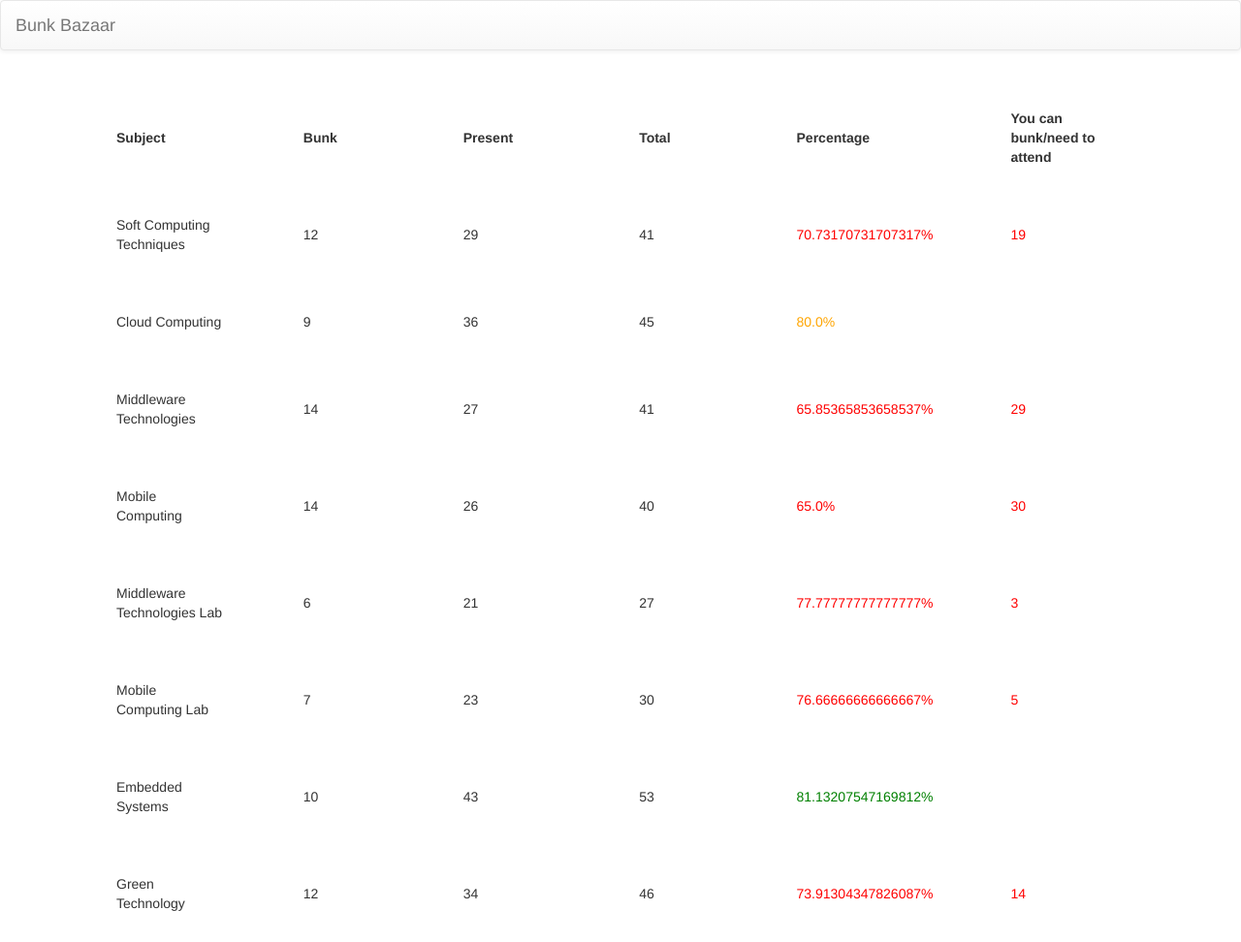
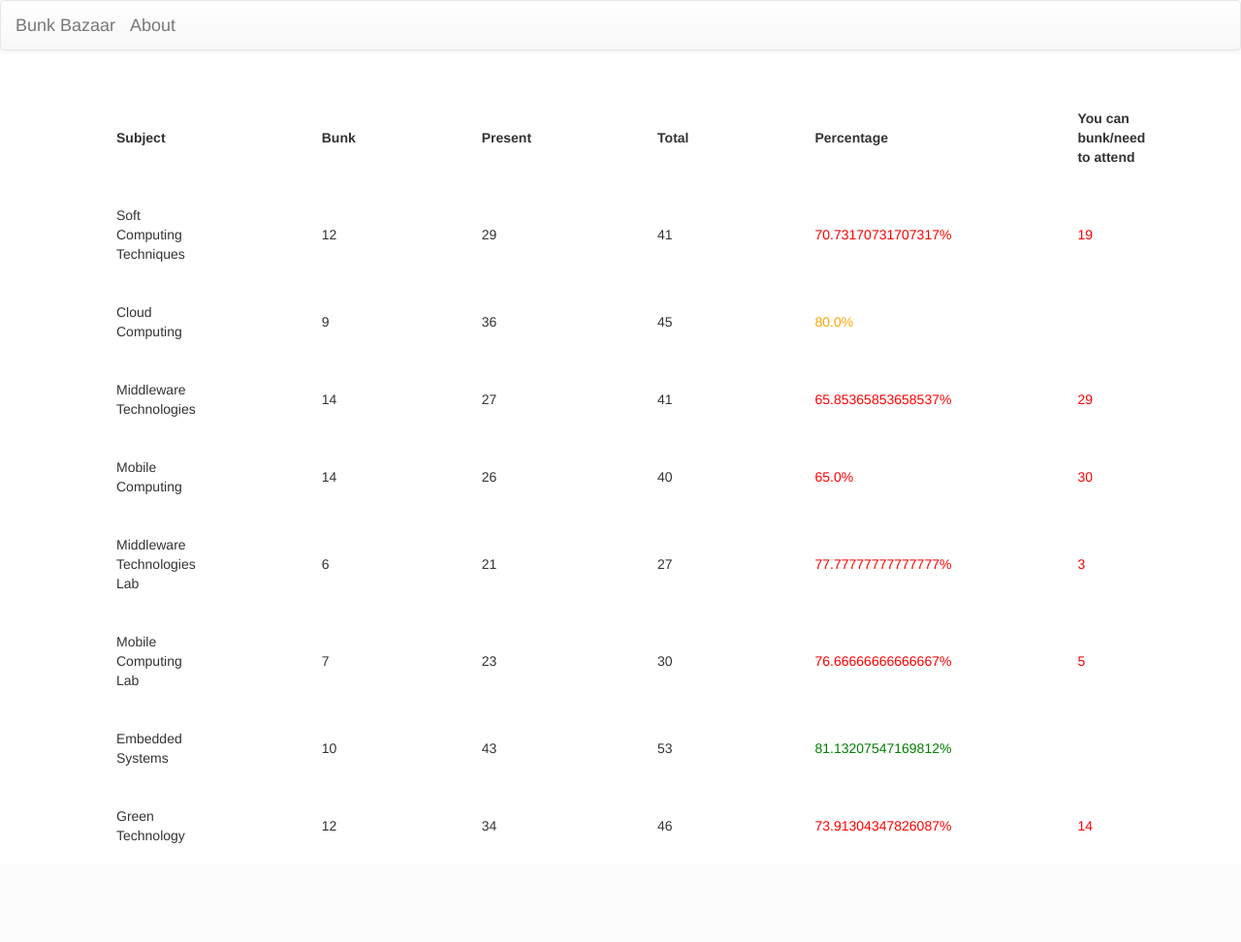
Before and after one commit to onstash/bunkbazaar, a Flask app: page /bunkbazaar in a window 1280 px wide. Shown: the whole page at 97% size. After the commit the page ends 870 px from the top, so only its background shows below. Run offline with Flask 2, Linux system fonts and the light colour scheme; some libraries are stand-ins or nearby versions.

Commit message:
Add About page and link to navbar

```diff
--- a/static/css/application.css
+++ b/static/css/application.css
@@ -8,10 +8,11 @@
 td
 {
 	padding-left: 50px;
-	padding-right: 30px;
-	padding-top: 30px;
-	padding-bottom: 30px;
+	padding-right: 80px;
+	padding-top: 20px;
+	padding-bottom: 20px;
 }
+
 .redPercentage
 {
 	color: red;
--- /dev/null
+++ b/templates/about.html
@@ -0,0 +1,4 @@
+{% extends "template.html" %}
+{% block content %}
+
+{% endblock %}
--- a/templates/template.html
+++ b/templates/template.html
@@ -17,6 +17,9 @@
 					<div class="navbar-header">
 						<a class="navbar-brand" href="/">Bunk Bazaar</a>
 					</div>
+					<div class="navbar-header">
+						<a class="navbar-brand" href="/about">About</a>
+					</div>
 				</div>
 			</nav>
 			<div class="container">
```
